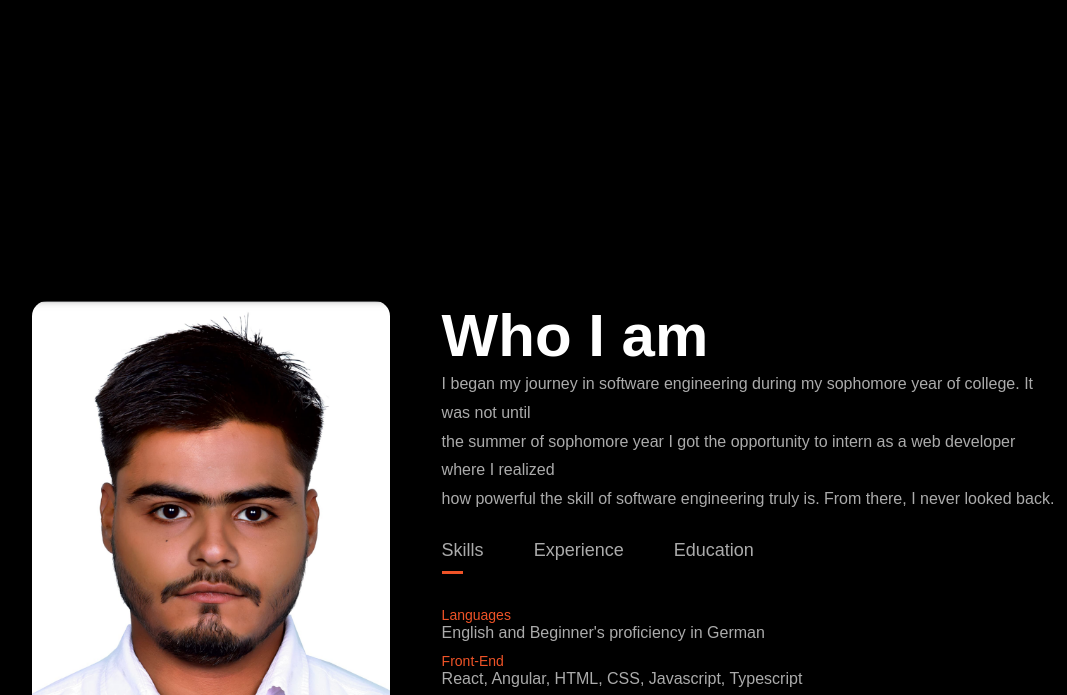
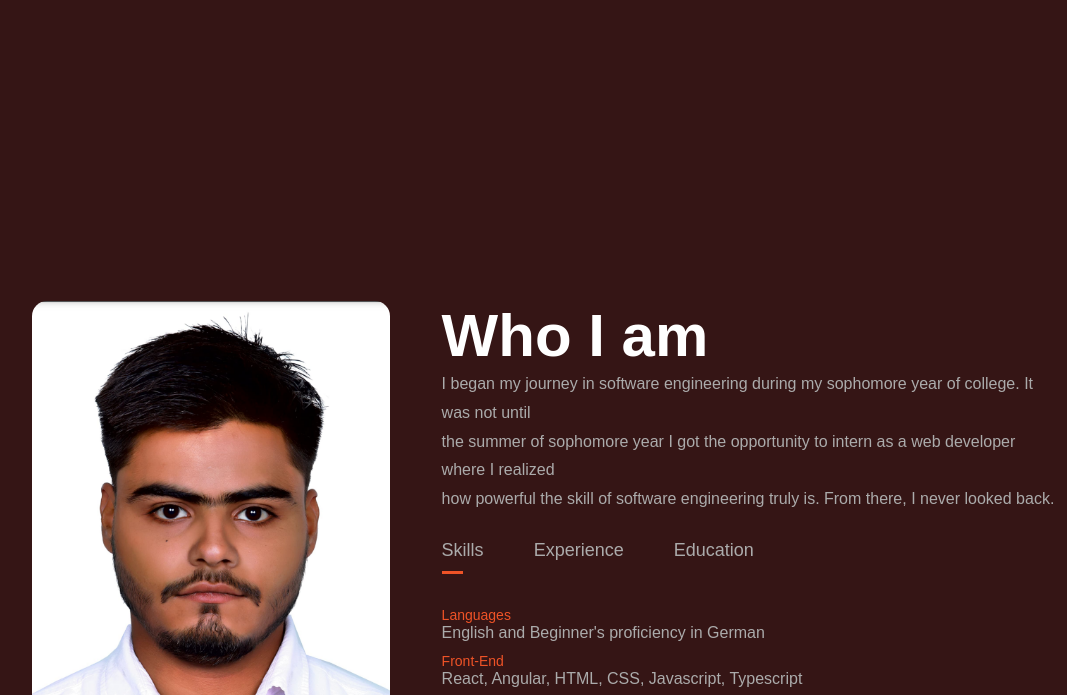
Before and after one commit to ShivanshuMishra0/portfolio, a plain HTML site: page index.html in a window 1280 px wide. Shown: the part 589-1284 px from the top of the page, without its empty margins (96-1163 px from the left). Drawn offline with Linux system fonts and the light colour scheme.

Commit message:
Update style.css

```diff
--- a/style.css
+++ b/style.css
@@ -11,7 +11,7 @@ html {
 
 
 body {
-    background: black;
+    background: #351515;
     color: white;
 
 }
```
